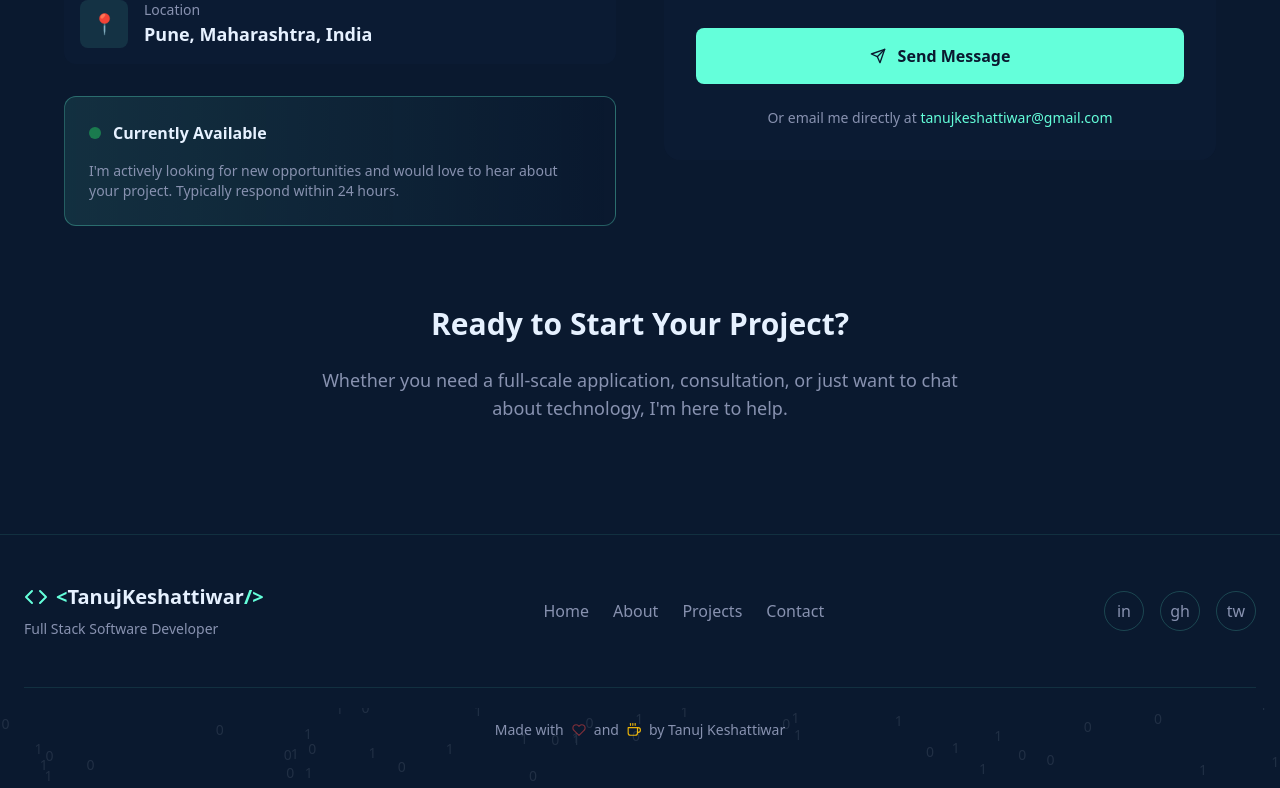
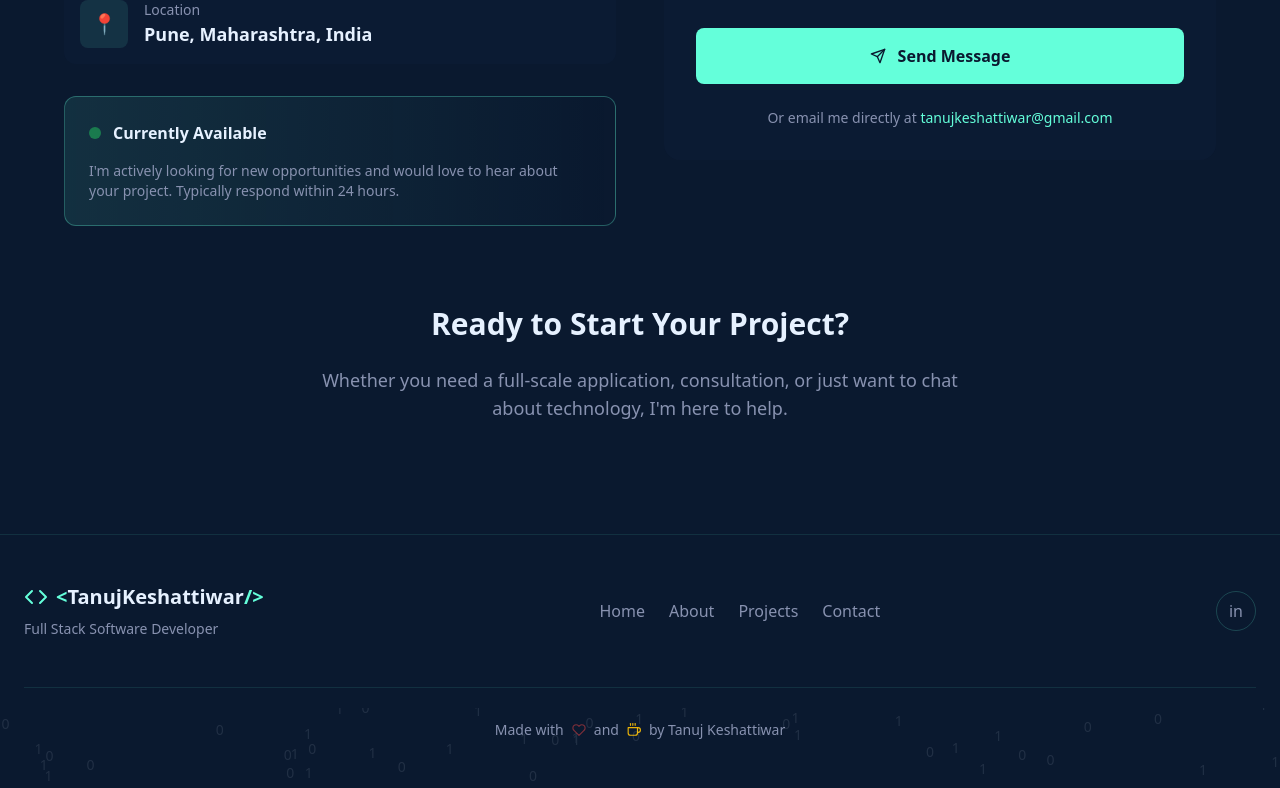
Before and after one commit to Tanuj2805/tanuj-keshattiwar-portfolio, a React (Create React App) app: page / in a window 1280 px wide. Shown: the part 6474-7262 px from the top of the page. Built offline with nearby package versions, Linux system fonts and the light colour scheme.

Commit message:
Solved some issues

```diff
--- a/src/components/Footer.jsx
+++ b/src/components/Footer.jsx
@@ -56,10 +56,10 @@ const Footer = () => {
             transition={{ delay: 0.2 }}
             className="flex space-x-4"
           >
-            {['LinkedIn', 'GitHub', 'Twitter'].map((platform) => (
+            {['LinkedIn'].map((platform) => (
               <a
                 key={platform}
-                href="#"
+                href="www.linkedin.com/in/tanuj-keshattiwar"
                 className="w-10 h-10 rounded-full border border-accent/20 flex items-center justify-center text-text-secondary hover:text-accent hover:border-accent/50 transition-all duration-300"
                 aria-label={platform}
               >
```
